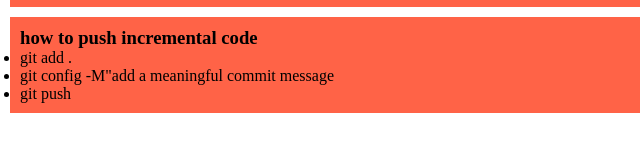
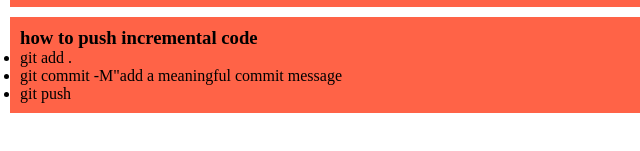
Before and after one commit to bluerana377/my_simple_website, a plain HTML site: page index.html in a window 1280 px wide. Shown: the part 265-416 px from the top of the page, 0-640 px from the left. Drawn offline with Linux system fonts and the light colour scheme.

Commit message:
some changes

```diff
--- a/index.html
+++ b/index.html
@@ -23,7 +23,7 @@
     <h3>how to push incremental code</h3>
     <ul>
         <li>git add .</li>
-        <li>git config -M"add a meaningful commit message</li>
+        <li>git commit -M"add a meaningful commit message</li>
         <li>git push</li>
     </ul>
 </div>
```
